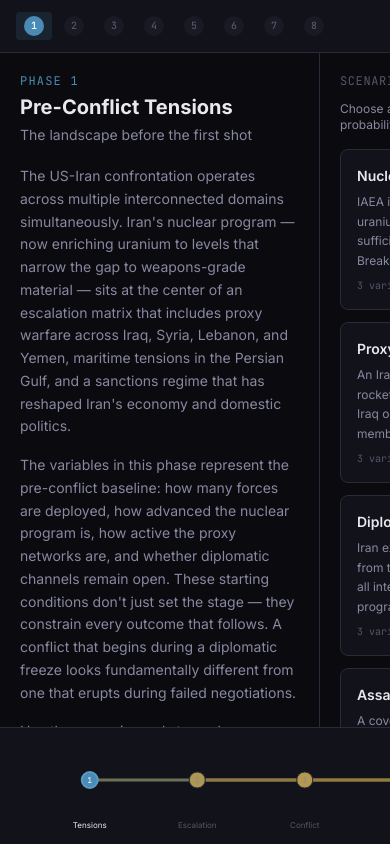
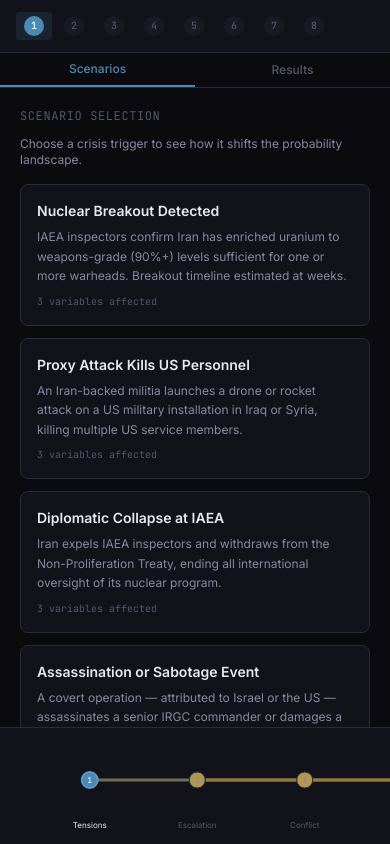
Before and after one commit to savvides/usairanmontecarlo, a Next.js app: page /simulation in a window 390 px wide. Built offline with nearby package versions, Linux system fonts and the light colour scheme.

Commit message:
feat: add responsive layout with mobile view toggle

```diff
--- a/src/components/simulation/SimulationShell.tsx
+++ b/src/components/simulation/SimulationShell.tsx
@@ -1,6 +1,6 @@
 'use client';
 
-import { useEffect, useMemo } from 'react';
+import { useEffect, useMemo, useState } from 'react';
 import { useSimulation } from '@/hooks/useSimulation';
 import { usePhase } from '@/hooks/usePhase';
 import { PhaseProgress } from './PhaseProgress';
@@ -9,6 +9,7 @@ import { InteractionPanel } from './InteractionPanel';
 import { ResultsPanel } from './ResultsPanel';
 import { getPhaseContent } from '@/lib/phase-content';
 import { CascadeStrip } from './CascadeStrip';
+import { cn } from '@/lib/utils';
 import type { SimNode, ScenarioCard as ScenarioCardType } from '@engine/types';
 
 interface SimulationShellProps {
@@ -40,6 +41,8 @@ export function SimulationShell({ nodes, scenarios }: SimulationShellProps) {
       .filter((n): n is SimNode => n !== undefined);
   }, [simulation.activeGraph, phase.currentPhase]);
 
+  const [mobileView, setMobileView] = useState<'cards' | 'results'>('cards');
+
   const handleSelectScenario = (scenario: ScenarioCardType) => {
     if (selectedScenario?.id === scenario.id) {
       simulation.clearScenario(phase.currentPhase);
@@ -67,12 +70,40 @@ export function SimulationShell({ nodes, scenarios }: SimulationShellProps) {
         onPhaseClick={phase.goToPhase}
       />
 
+      {/* Mobile view toggle */}
+      <div className="flex md:hidden border-b border-border">
+        <button
+          onClick={() => setMobileView('cards')}
+          className={cn(
+            'flex-1 py-2 text-xs font-medium transition-colors',
+            mobileView === 'cards' ? 'text-accent border-b-2 border-accent' : 'text-text-muted'
+          )}
+        >
+          Scenarios
+        </button>
+        <button
+          onClick={() => setMobileView('results')}
+          className={cn(
+            'flex-1 py-2 text-xs font-medium transition-colors',
+            mobileView === 'results' ? 'text-accent border-b-2 border-accent' : 'text-text-muted'
+          )}
+        >
+          Results
+        </button>
+      </div>
+
+      {/* Three-panel layout — responsive */}
       <div className="flex flex-1 overflow-hidden">
-        <div className="w-[320px] border-r border-border flex-shrink-0">
+        {/* Left: Context — hidden below lg */}
+        <div className="hidden lg:block w-[320px] border-r border-border flex-shrink-0">
           <ContextPanel content={content} />
         </div>
 
-        <div className="w-[320px] border-r border-border flex-shrink-0">
+        {/* Center: Interaction — shows on mobile when 'cards' selected */}
+        <div className={cn(
+          'md:w-[280px] lg:w-[320px] md:border-r border-border flex-shrink-0',
+          mobileView === 'cards' ? 'block w-full' : 'hidden md:block'
+        )}>
           <InteractionPanel
             scenarios={phaseScenarios}
             selectedScenarioId={selectedScenario?.id ?? null}
@@ -83,7 +114,11 @@ export function SimulationShell({ nodes, scenarios }: SimulationShellProps) {
           />
         </div>
 
-        <div className="flex-1">
+        {/* Right: Results — shows on mobile when 'results' selected */}
+        <div className={cn(
+          'flex-1',
+          mobileView === 'results' ? 'block' : 'hidden md:block'
+        )}>
           <ResultsPanel
             nodes={phaseNodes}
             phaseResults={phaseResults}
```
